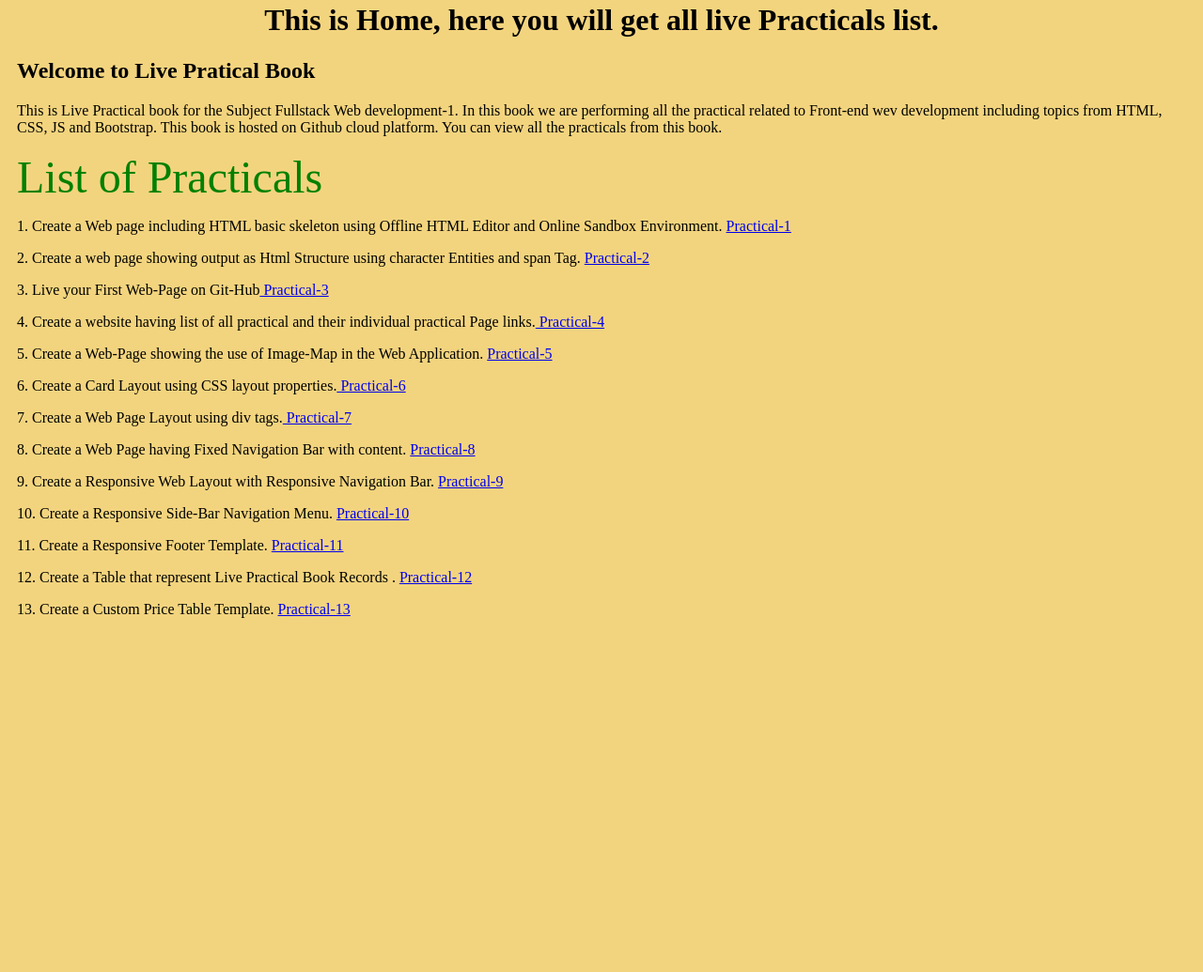
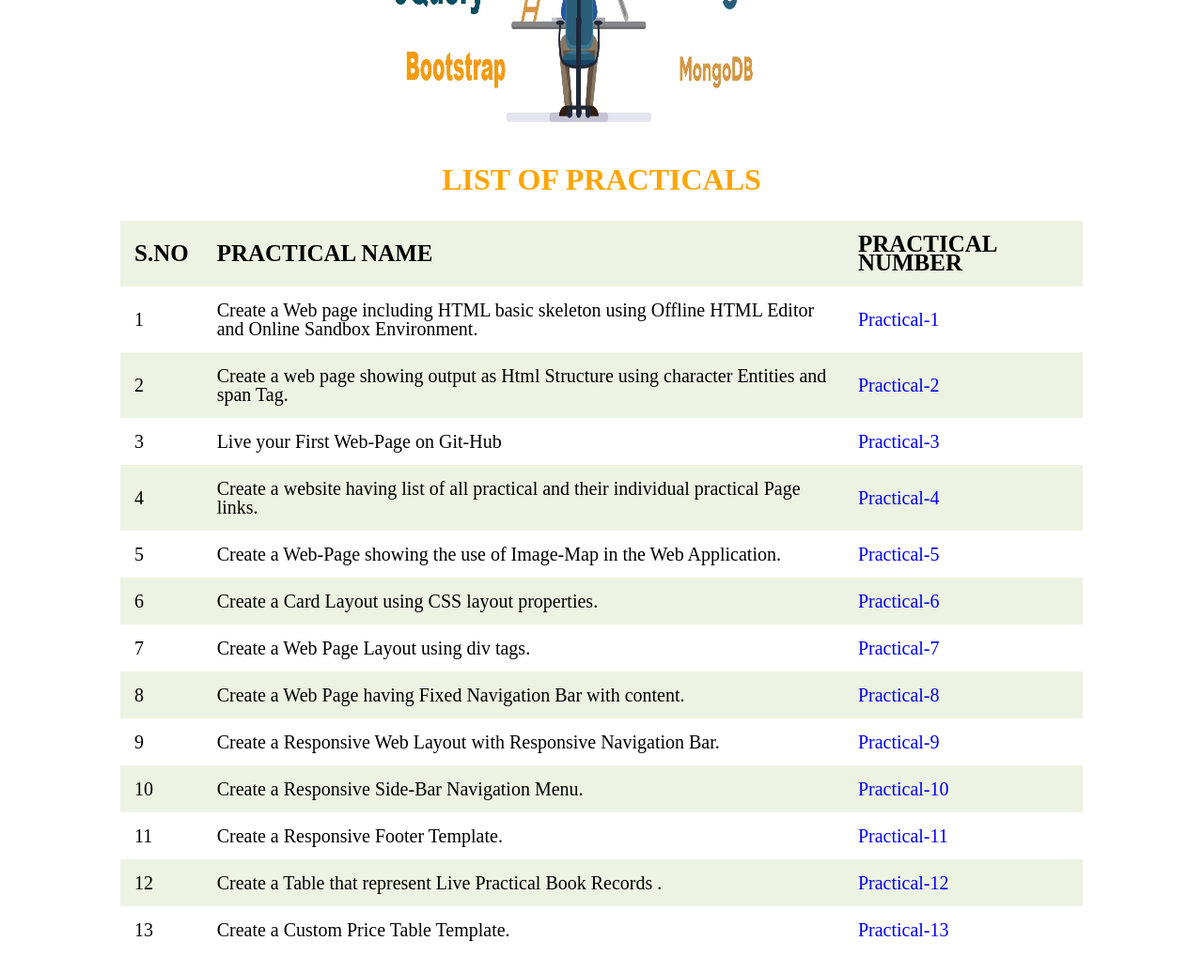
Before and after one commit to bobychaudhary/Fullstack-practical2021, a plain HTML site: page index.html in a window 1280 px wide. Shown: the part 336-1371 px from the top of the page at 94% size. Before the commit the page ends 1028 px from the top, so only its background shows below. Drawn offline with Linux system fonts and the light colour scheme.

Commit message:
index has been styled

```diff
--- a/Practicals/Style.css
+++ /dev/null
@@ -1,4 +0,0 @@
-body{
-    background-color: rgb(243, 212, 126);
-    padding: 10px;
-}
--- a/index.html
+++ b/index.html
@@ -7,103 +7,162 @@
     <title>Index</title>
     <link rel="stylesheet" href="index.css" />
   </head>
+  <link rel="stylesheet" href="./Practicals/Style.css" />
+
   <style>
-    div img {
-      display: block;
-      margin-left: auto;
-      margin-right: auto;
+    * {
+      margin: 0;
+      padding: 0;
+      box-sizing: border-box;
     }
-    div p {
-      text-align: justify;
-
-      color: white;
+    h1 {
+      text-align: center;
+      padding: 5px;
+      color: orange;
+      text-transform: uppercase;
+    }
+    table {
+      text-align: left;
+      line-height: 20px;
+      margin: 20px auto;
+      border-radius: 5px;
+      width: 80%;
+      border-spacing: 0;
+      border-collapse: separate;
+      border: 2px orange;
+    }
+    th {
+      text-transform: uppercase;
+      font-size: 25px;
+    }
+    td {
+      font-size: 20px;
+    }
+    th,
+    td {
       padding: 15px;
     }
+    tbody tr:nth-child(odd) {
+      background-color: #edf3e2;
+    }
+    #pno {
+      text-decoration: none;
+    }
+    #pno:hover {
+      color: red;
+      font-family: Arial, Helvetica, sans-serif;
+    }
   </style>
-  <link rel="stylesheet" href="./Practicals/Style.css" />
   <body>
     <div style="text-align: center">
-      <img src="./Practicals/Images/index.jpg" width="500" height="300" />
+      <img src="./Practicals/Images/index.jpg" width="500" height="500" />
     </div>
+    <table class="alter">
+      <h1>List of Practicals</h1>
+      <tr>
+        <th>S.No</th>
+        <th>Practical Name</th>
+        <th>Practical Number</th>
+      </tr>
 
-    <h1 style="text-align: center">
-      This is Home, here you will get all live Practicals list.
-    </h1>
-    <h2>Welcome to Live Pratical Book</h2>
-    <p>
-      This is Live Practical book for the Subject Fullstack Web development-1.
-      In this book we are performing all the practical related to Front-end wev
-      development including topics from HTML, CSS, JS and Bootstrap. This book
-      is hosted on Github cloud platform. You can view all the practicals from
-      this book.
-    </p>
-    <p style="color: green">
-      <span style="font-size: 300%"> List of Practicals</span>
-    </p>
-    <p>
-      1. Create a Web page including HTML basic skeleton using Offline HTML
-      Editor and Online Sandbox Environment.
-      <a href="./Practicals/Practical-1.html"> Practical-1</a>
-    </p>
-    <p>
-      2. Create a web page showing output as Html Structure using character
-      Entities and span Tag.
-      <a href="./Practicals/Practical-2.html"> Practical-2</a>
-    </p>
-    <p>
-      3. Live your First Web-Page on Git-Hub<a
-        href="./Practicals/Practical-3.html"
-      >
-        Practical-3</a
-      >
-    </p>
-    <p>
-      4. Create a website having list of all practical and their individual
-      practical Page links.<a href="./Practicals/Practical-4.html">
-        Practical-4</a
-      >
-    </p>
-    <p>
-      5. Create a Web-Page showing the use of Image-Map in the Web Application.
-      <a href="./Practicals/P-5.html"> Practical-5</a>
-    </p>
-    <p>
-      6. Create a Card Layout using CSS layout properties.<a
-        href="./Practicals/Practical-6.html"
-      >
-        Practical-6</a
-      >
-    </p>
-    <p>
-      7. Create a Web Page Layout using div tags.<a
-        href="./Practicals/Practical-7.html"
-      >
-        Practical-7</a
-      >
-    </p>
-    <p>
-      8. Create a Web Page having Fixed Navigation Bar with content.
-      <a href="./Practical-8.html"> Practical-8</a>
-    </p>
-    <p>
-      9. Create a Responsive Web Layout with Responsive Navigation Bar.
-      <a href="./Practicals/Practical-9.html"> Practical-9</a>
-    </p>
-    <p>
-      10. Create a Responsive Side-Bar Navigation Menu.
-      <a href="./Practicals/Practical-10.html"> Practical-10 </a>
-    </p>
-    <p>
-      11. Create a Responsive Footer Template.
-      <a href="./Practicals/Practical-11.html"> Practical-11</a>
-    </p>
-    <p>
-      12. Create a Table that represent Live Practical Book Records .
-      <a href="./Practicals/Practical--12.html"> Practical-12</a>
-    </p>
-    <p>
-      13. Create a Custom Price Table Template.
-      <a href="./Practicals/Practical-13.html"> Practical-13</a>
-    </p>
+      <tr>
+        <td>1</td>
+        <td>
+          Create a Web page including HTML basic skeleton using Offline HTML
+          Editor and Online Sandbox Environment.
+        </td>
+        <td>
+          <a href="./Practicals/Practical-1.html" id="pno"> Practical-1</a>
+        </td>
+      </tr>
+      <tr>
+        <td>2</td>
+        <td>
+          Create a web page showing output as Html Structure using character
+          Entities and span Tag.
+        </td>
+        <td>
+          <a href="./Practicals/Practical-2.html " id="pno"> Practical-2</a>
+        </td>
+      </tr>
+      <tr>
+        <td>3</td>
+        <td>Live your First Web-Page on Git-Hub</td>
+        <td>
+          <a href="./Practicals/Practical-3.html" id="pno">Practical-3</a>
+        </td>
+      </tr>
+      <tr>
+        <td>4</td>
+        <td>
+          Create a website having list of all practical and their individual
+          practical Page links.
+        </td>
+        <td>
+          <a href="./Practicals/Practical-4.html" id="pno">Practical-4</a>
+        </td>
+      </tr>
+      <tr>
+        <td>5</td>
+        <td>
+          Create a Web-Page showing the use of Image-Map in the Web Application.
+        </td>
+        <td><a href="./Practicals/P-5.html" id="pno"> Practical-5</a></td>
+      </tr>
+      <tr>
+        <td>6</td>
+        <td>Create a Card Layout using CSS layout properties.</td>
+        <td>
+          <a href="./Practicals/Practical-6.html" id="pno"> Practical-6</a>
+        </td>
+      </tr>
+      <tr>
+        <td>7</td>
+        <td>Create a Web Page Layout using div tags.</td>
+        <td>
+          <a href="./Practicals/Practical-7.html" id="pno">Practical-7</a>
+        </td>
+      </tr>
+      <tr>
+        <td>8</td>
+        <td>Create a Web Page having Fixed Navigation Bar with content.</td>
+        <td><a href="./Practical-8.html" id="pno"> Practical-8</a></td>
+      </tr>
+      <tr>
+        <td>9</td>
+        <td>Create a Responsive Web Layout with Responsive Navigation Bar.</td>
+        <td>
+          <a href="./Practicals/Practical-9.html" id="pno"> Practical-9</a>
+        </td>
+      </tr>
+      <tr>
+        <td>10</td>
+        <td>Create a Responsive Side-Bar Navigation Menu.</td>
+        <td>
+          <a href="./Practicals/Practical-10.html" id="pno"> Practical-10 </a>
+        </td>
+      </tr>
+      <tr>
+        <td>11</td>
+        <td>Create a Responsive Footer Template.</td>
+        <td>
+          <a href="./Practicals/Practical-11.html" id="pno"> Practical-11</a>
+        </td>
+      </tr>
+      <tr>
+        <td>12</td>
+        <td>Create a Table that represent Live Practical Book Records .</td>
+        <td>
+          <a href="./Practicals/Practical--12.html" id="pno"> Practical-12</a>
+        </td>
+      </tr>
+      <tr>
+        <td>13</td>
+        <td>Create a Custom Price Table Template.</td>
+        <td>
+          <a href="./Practicals/Practical-13.html" id="pno"> Practical-13</a>
+        </td>
+      </tr>
+    </table>
   </body>
 </html>
```
Also changed, not shown: Practicals/rough.html (added).
